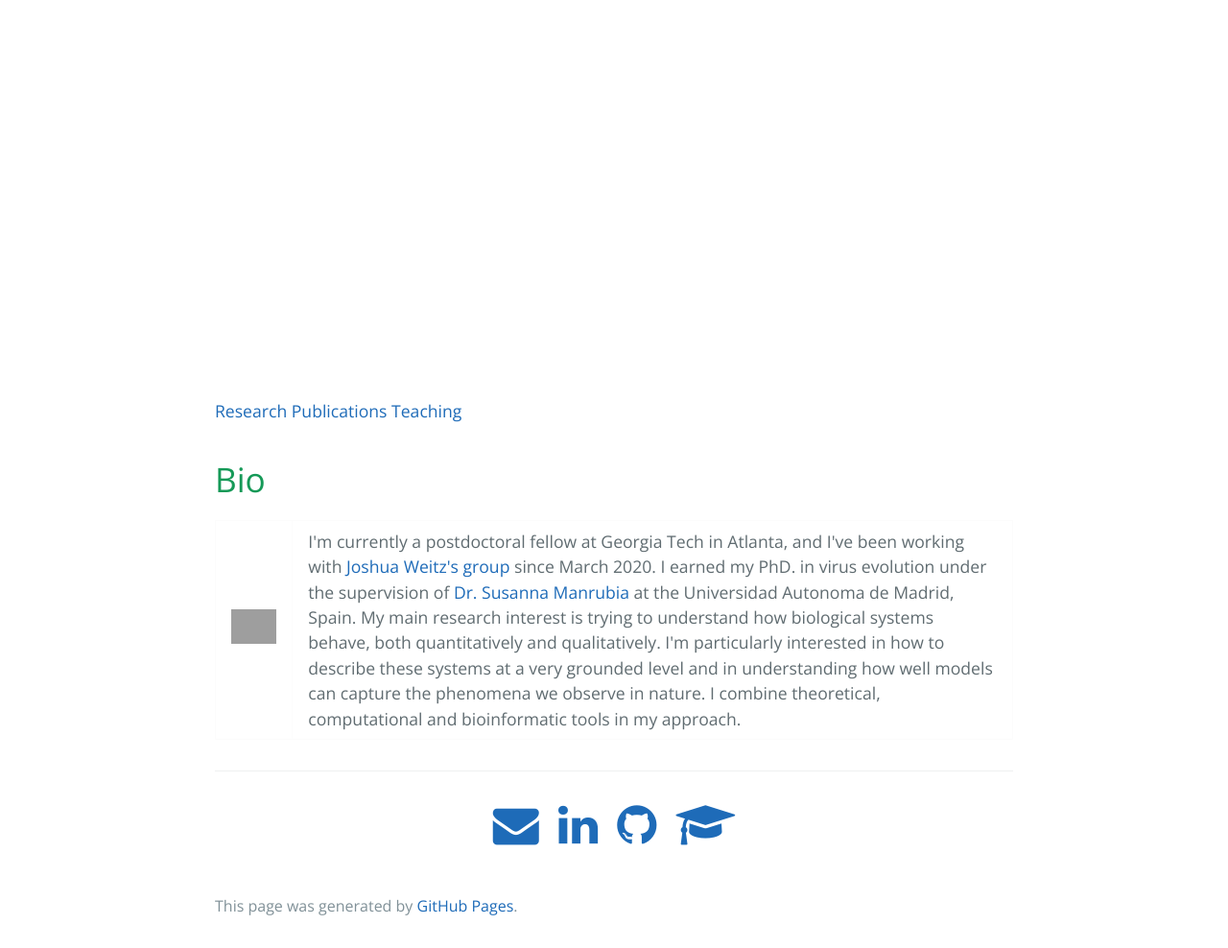
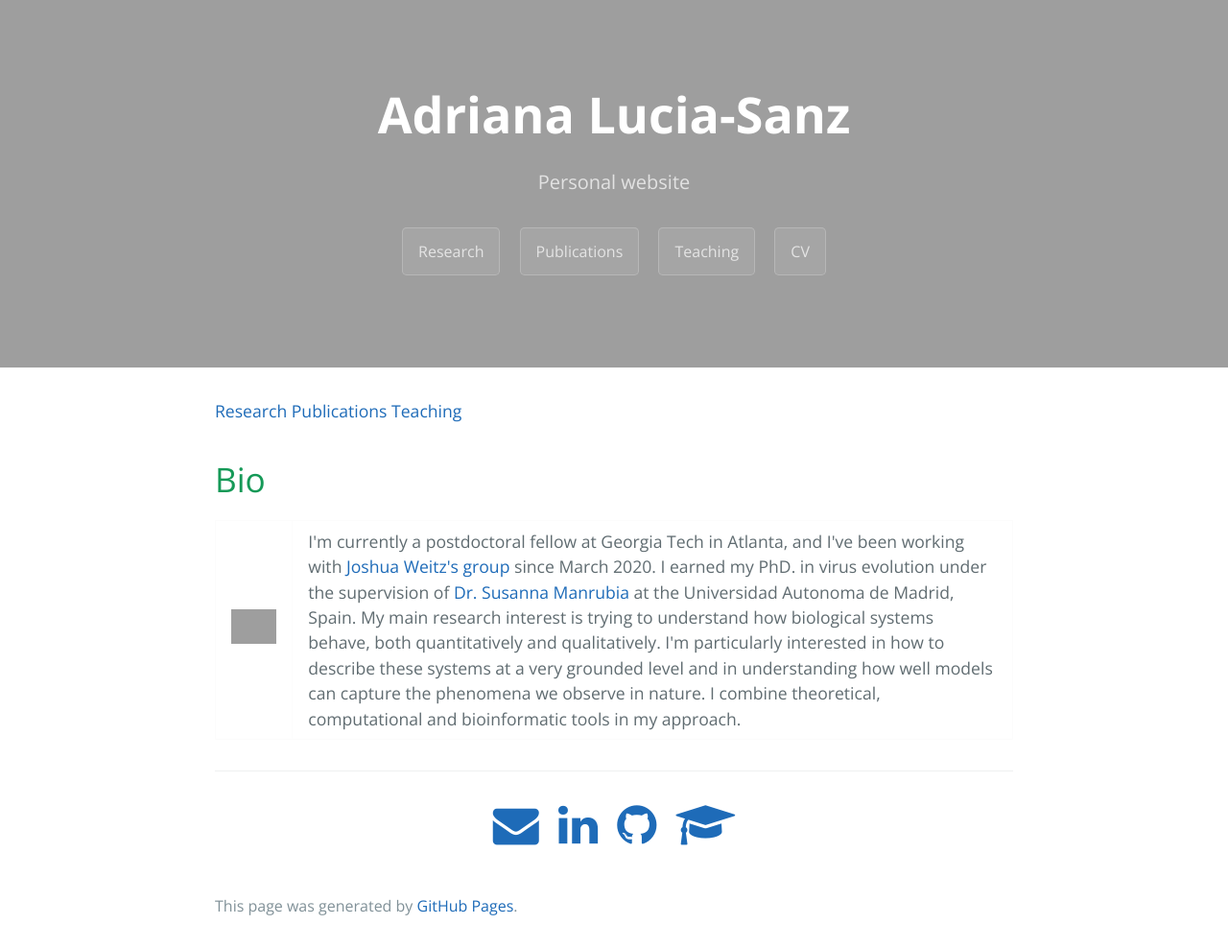
Before and after one commit to aluciasanz/aluciasanz.github.io, a Jekyll site: the page built from index.md, in a window 1280 px wide. Shown: the whole page at 96% size. Built offline with Jekyll 4.4.1, drawn with Linux system fonts in a browser that asks for light colours; grey boxes are pictures that could not be loaded.

Commit message:
Update jekyll-theme-cayman.scss

```diff
--- a/_sass/jekyll-theme-cayman.scss
+++ b/_sass/jekyll-theme-cayman.scss
@@ -113,7 +113,7 @@ a {
   color: $header-heading-color;
   text-align: center;
   //background-color: $header-bg-color;
-  background-image: url(https://aluciasanz.github.io/thumbnail.png) repeat-x 0 0;//linear-gradient(120deg, $header-bg-color-secondary, $header-bg-color);
+  background-image:url(https://aluciasanz.github.io/thumbnail.png);// repeat-x 0 0;//linear-gradient(120deg, $header-bg-color-secondary, $header-bg-color);
 
   @include large {
     padding: 5rem 6rem;
```
